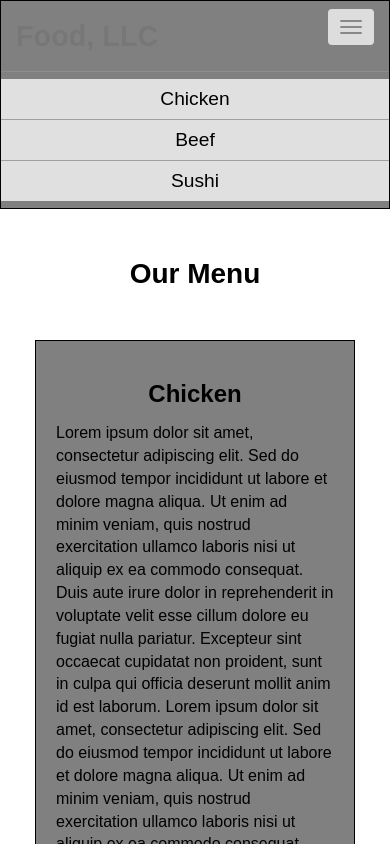
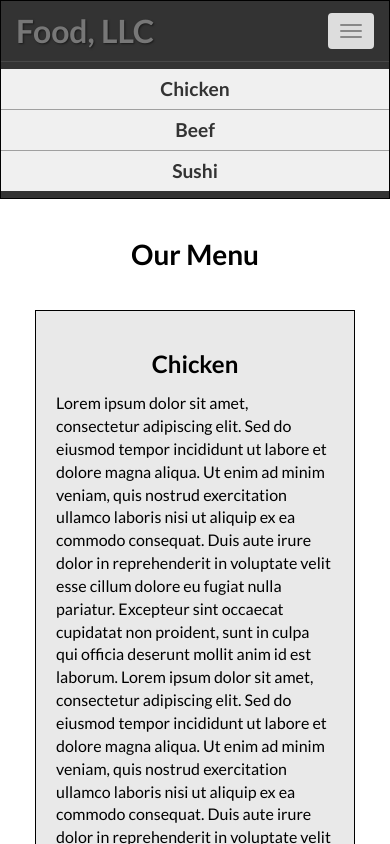
Before and after one commit to tigerlionaa/module3-solution, a plain HTML site: page index.html in a window 390 px wide. Both pictures are taken after a click on the button "Toggle navigation". Shown: the top 844 px of the page. Drawn offline with nearby package versions, Linux system fonts and the light colour scheme.

Commit message:
Update style.css

```diff
--- a/css/style.css
+++ b/css/style.css
@@ -1,38 +1,47 @@
+/* --- OPTIONAL BUT RECOMMENDED FONT IMPORT --- */
+@import url('https://fonts.googleapis.com/css2?family=Lato:wght@400;700&display=swap');
+
 body {
     font-size: 16px;
     color: #000;
     background-color: #fff;
-    font-family: Arial, Helvetica, sans-serif;
+    font-family: 'Lato', Arial, Helvetica, sans-serif; /* Using the improved font */
 }
 
-/** HEADER **/
+/** HEADER - IMPROVED **/
 .navbar {
-    background-color: #808080; /* Grey background for the navbar */
+    background-color: #333; /* Darker grey for better contrast */
     border-radius: 0;
     border: 1px solid black;
+    margin-bottom: 0; /* Ensures it sits flush at the top */
 }
 
 .navbar-brand {
-    font-size: 1.8em;
-    font-weight: bold;
-    color: #000; /* Black text for brand */
-    padding-top: 25px;
-    padding-bottom: 25px;
+    /* --- IMPROVEMENTS --- */
+    font-size: 2em;         /* Slightly larger font size */
+    font-weight: 700;       /* Bolder font weight */
+    color: #fdfdfd;         /* Off-white color for high contrast */
+    text-shadow: 1px 1px 2px rgba(0,0,0,0.5); /* Adds depth and makes text crisp */
+
+    /* --- PADDING ADJUSTMENT --- */
+    padding-top: 20px;
+    padding-bottom: 20px;
     height: auto;
 }
 
 .navbar-brand:hover,
 .navbar-brand:focus {
-    color: #000;
+    color: #fff; /* Bright white on hover */
 }
 
 /* Style for the mobile menu button (hamburger icon) */
 .navbar-toggle {
-    border: 2px solid #000;
+    border: 2px solid #fff; /* White border to be visible on dark background */
+    margin-top: 12px;
 }
 
 .navbar-toggle .icon-bar {
-    background-color: #000;
+    background-color: #fff; /* White bars for the icon */
 }
 
 /* Styles for the dropdown mobile menu */
@@ -41,7 +50,7 @@ body {
 }
 
 #nav-list {
-    background-color: #e0e0e0; /* Lighter grey for the dropdown menu */
+    background-color: #f0f0f0; /* Lighter grey for the dropdown menu */
 }
 
 #nav-list li {
@@ -54,28 +63,29 @@ body {
 }
 
 #nav-list a {
-    color: #000;
+    color: #333; /* Dark text for readability on light background */
     font-size: 1.2em;
+    font-weight: bold;
 }
 
 #nav-list a:hover {
-    background: #c7c7c7;
+    background: #e0e0e0;
 }
 
 
 /** MAIN CONTENT **/
-h1 {
+h1.text-center { /* Making the selector more specific */
     font-size: 1.75em;
     font-weight: bold;
-    margin-top: 30px;
-    margin-bottom: 30px;
+    margin-top: 40px;
+    margin-bottom: 40px;
 }
 
 .content-box {
-    background-color: #808080; /* Grey background for content section */
+    background-color: #e9e9e9; /* Slightly lighter grey for the content box */
     border: 1px solid black;
     padding: 20px;
-    margin: 20px;
+    margin: 0 20px 20px 20px; /* Consistent margins */
     /* Height is set to make the section tall enough to require scrolling */
     height: 1000px;
     overflow: auto; /* Just in case content overflows the height */
```
